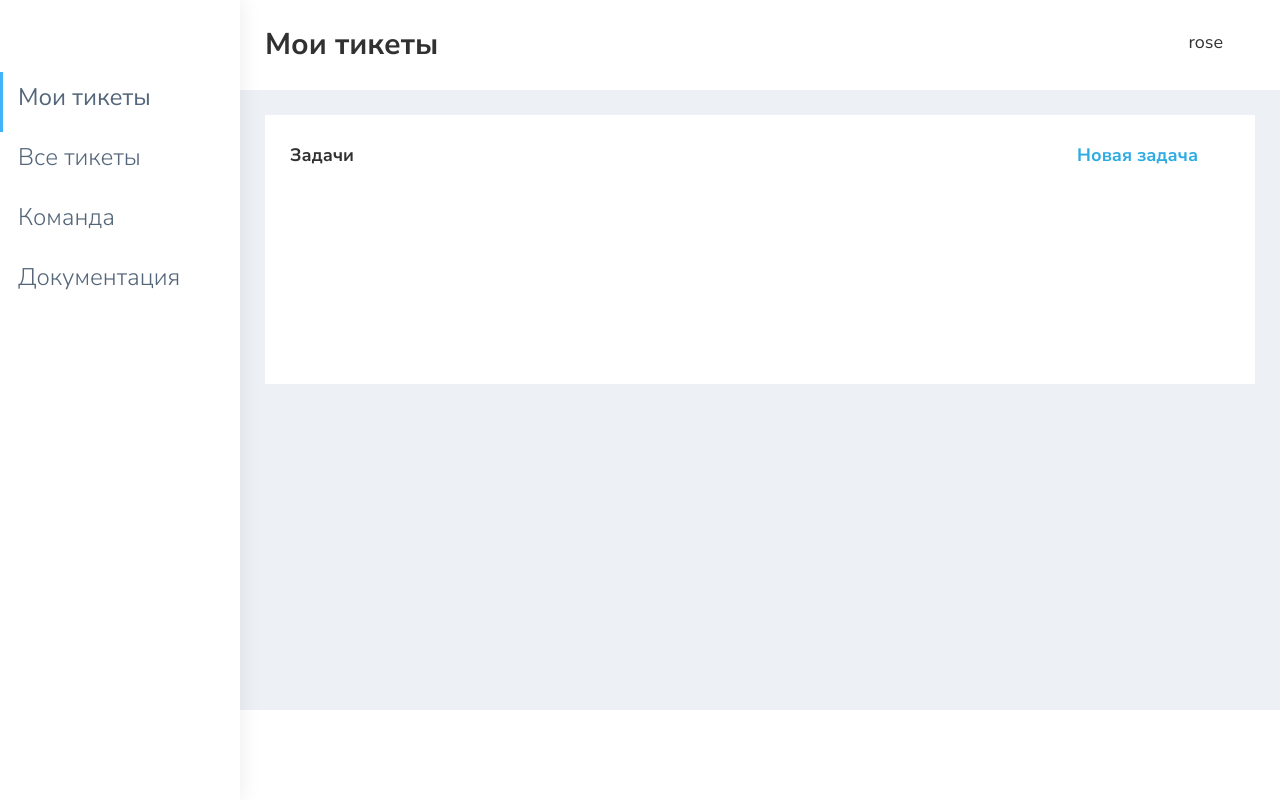
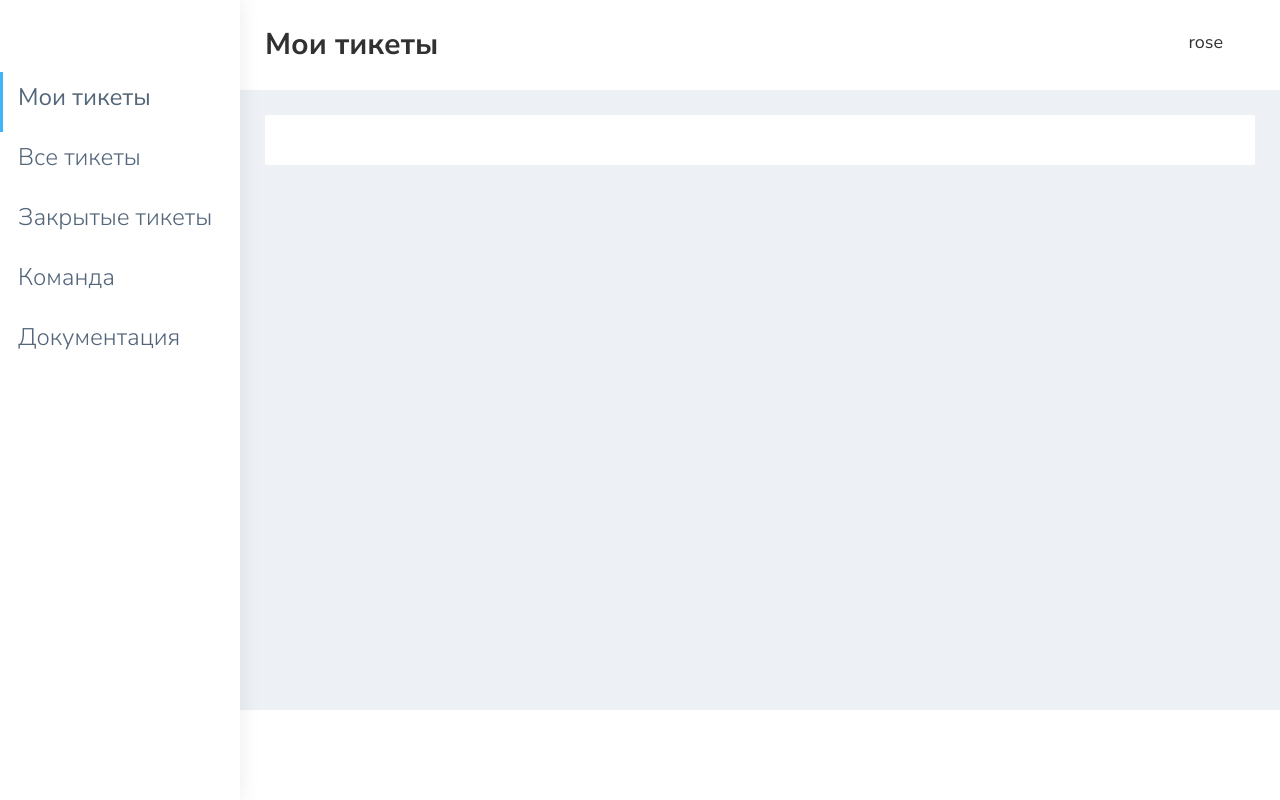
Before and after one commit to FedorRose/tickets, a Django app: page /my_page/ in a window 1280 px wide. Run offline with Django 4.2, Linux system fonts and the light colour scheme; a user stored in the database is signed in; data comes from the database, SQL or seed files in the repository; both versions use the stored data as it was after the commit; some libraries are stand-ins or nearby versions.

Commit message:
пофиксил трудозатраты и закрыте задачи

```diff
--- a/main/forms.py
+++ b/main/forms.py
@@ -26,4 +26,4 @@
 
 class Status(forms.Form):
     choice_field = forms.ChoiceField(choices=STATUSES, label="")
-    time = forms.IntegerField()
+    time = forms.IntegerField(required=False)
--- a/main/templates/main/home.html
+++ b/main/templates/main/home.html
@@ -9,7 +9,6 @@
                     {% if tickets %}
                     <h3 class="box-title">Задачи
                         <a href="{% url 'new' %}" style="float:right; margin-right:2rem;">Новая задача</a>
-                        <a href="{% url 'closed_tickets' %}" style="float:right; margin-right:73rem;">Закрытые задачи</a>
                     </h3>
                     <div class="table-responsive">
                         <table class="table text-nowrap">
@@ -46,7 +45,7 @@
                             <form method="post" action="{% url 'ticket' ticket.id %}">
                                 {%csrf_token%}
                                 <h3 class="box-title">Статус: {{ticket.status}}</h3>
-                                <h3 class="box-title">Трудозатраты: {{ticket.time}}</h3>
+                                <h3 class="box-title">Трудозатраты: {{ticket.time}} часов</h3>
                                 <div>{{form.choice_field}}</div>
                                 <div>{{form.time}}</div>
                                 <button type="submit">Изменить</button>
--- a/main/templates/main/index.html
+++ b/main/templates/main/index.html
@@ -46,6 +46,12 @@
                             </a>
                         </li>
                         <li class="sidebar-item">
+                            <a class="sidebar-link waves-effect waves-dark sidebar-link" href="{% url 'closed_tickets' %}"
+                                aria-expanded="false">
+                                <span class="hide-menu" style="font-size: 1.5rem; margin-bottom: 10px;">Закрытые тикеты</span>
+                            </a>
+                        </li>
+                        <li class="sidebar-item">
                             <a class="sidebar-link waves-effect waves-dark sidebar-link" href="{% url 'team' %}"
                                 aria-expanded="false">
                                 <span class="hide-menu" style="font-size: 1.5rem; margin-bottom: 10px;">Команда</span>
--- a/main/views.py
+++ b/main/views.py
@@ -7,10 +7,12 @@
 from .forms import *
 from .models import *
 
+# OPEN_STATUSES = ('NEW', 'ASSIGNED-DEV', 'REVIEW-NEEDED', 'RESOLVED-DEV', )
+
 
 def my_page(request):
     if request.user.is_authenticated:
-        tickets = Ticket.objects.filter(developer=request.user)
+        tickets = Ticket.objects.filter(developer=request.user).exclude(status='CLOSED')
         username = request.user
         return render(request, 'main/home.html', context={'tickets': tickets, 'title': "Мои тикеты",
                                                           'username': username})
@@ -36,12 +38,12 @@
             form = Status(request.POST)
             if form.is_valid():
                 ticket.status = form.cleaned_data['choice_field']
-                ticket.time = form.cleaned_data['time']
+                if form.cleaned_data['time']:
+                    ticket.time = ticket.time + int(form.cleaned_data['time'])
                 ticket.save()
                 return redirect('ticket', ticket.id)
         else:
             form = Status({'ticket': ticket.time})
-            # form.time(instance=ticket.time)
         return render(request, 'main/home.html', context={'ticket': ticket, 'title': "Тикет #{}".format(pk),
                                                           'username': username, 'form': form})
     else:
@@ -62,7 +64,7 @@
     if request.user.is_authenticated:
         dev = User.objects.get(pk=pk)
         username = request.user
-        tickets = Ticket.objects.filter(developer=dev)
+        tickets = Ticket.objects.exclude(status='CLOSED')
         return render(request, 'main/home.html', context={'title': "Тикеты ", 'tickets': tickets, 'username': username})
     else:
         return redirect('login')
```
Also changed, not shown: db.sqlite3 (added), main/migrations/0002_alter_ticket_status.py (added), main/migrations/0003_ticket_time.py (added).
